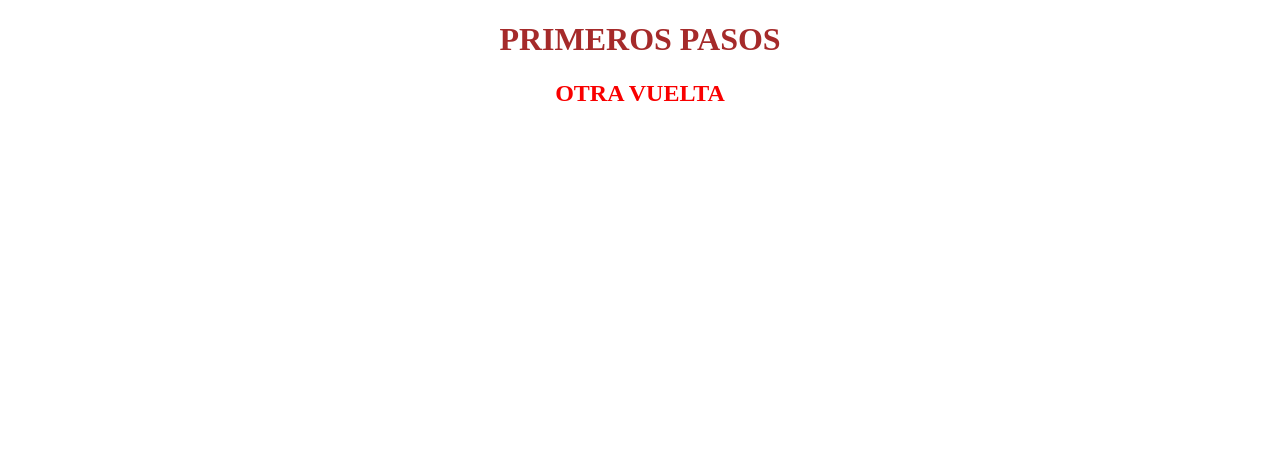
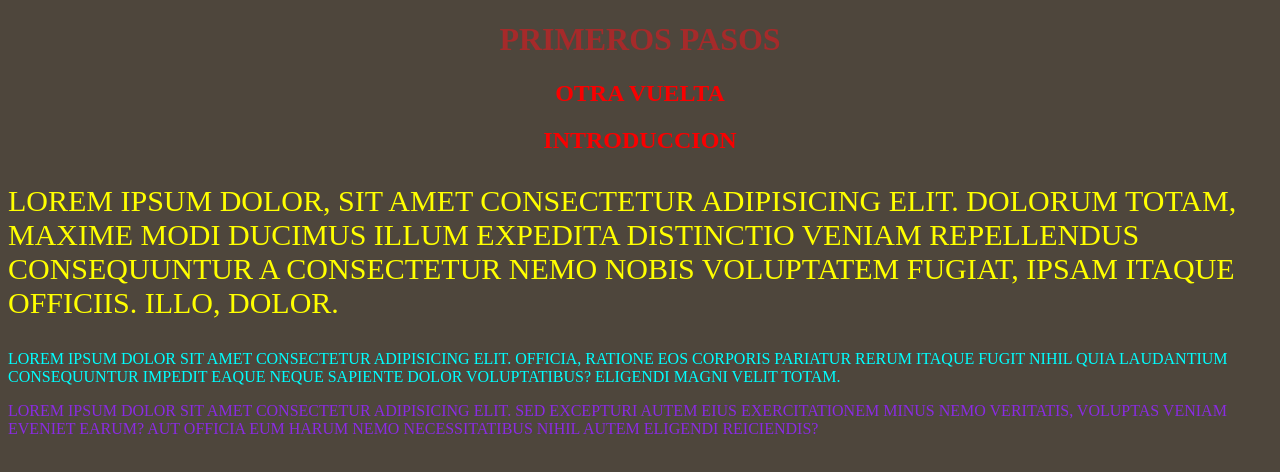
Before and after one commit to cilantech/CSS, a plain HTML site: page index.html in a window 1280 px wide. Drawn offline with Linux system fonts and the light colour scheme.

Commit message:
explicacion de seleccion de contenido clases y id

```diff
--- a/index.html
+++ b/index.html
@@ -1,5 +1,6 @@
 <!DOCTYPE html>
 <html lang="en">
+
 <head>
     <meta charset="UTF-8">
     <meta name="viewport" content="width=device-width, initial-scale=1.0">
@@ -7,6 +8,7 @@
     <link rel="stylesheet" href="./src/css/style.css">
 
 </head>
+
 <body>
     <header>
         <h1> primeros pasos</h1>
@@ -15,10 +17,22 @@
 
     </header>
     <main>
+        <h2>introduccion</h2>
+        <p id="parrafo1" class="trasformar-texto-en-mayuscula">Lorem ipsum dolor, sit amet consectetur adipisicing elit. Dolorum totam, maxime modi ducimus illum expedita
+            distinctio veniam repellendus consequuntur a consectetur nemo nobis voluptatem fugiat, ipsam itaque
+            officiis. Illo, dolor.</p>
+        <p id="parrafo2" class="trasformar-texto-en-mayuscula">Lorem ipsum dolor sit amet consectetur adipisicing elit. Officia, ratione eos corporis pariatur rerum itaque
+            fugit nihil quia laudantium consequuntur impedit eaque neque sapiente dolor voluptatibus? Eligendi magni
+            velit totam.</p>
+        <p id="parrafo3" class="trasformar-texto-en-mayuscula">Lorem ipsum dolor sit amet consectetur adipisicing elit. Sed excepturi autem eius exercitationem minus nemo
+            veritatis, voluptas veniam eveniet earum? Aut officia eum harum nemo necessitatibus nihil autem eligendi
+            reiciendis?</p>
+
 
     </main>
     <footer>
 
     </footer>
 </body>
+
 </html>
--- a/src/css/style.css
+++ b/src/css/style.css
@@ -1,11 +1,38 @@
-h1{
-        text-align: center;
-        color: brown;
-        text-transform: uppercase;
+body {
+    background-color: rgb(78, 70, 60);
 }
 
-h2{
+h1 {
+    text-align: center;
+    color: brown;
+    text-transform: uppercase;
+}
+
+h2 {
     text-align: center;
     color: rgb(249, 0, 0);
     text-transform: uppercase;
 }
+
+/* seleccion mediante etiqueta */
+/* p{
+    color: green;
+} */
+
+#parrafo1 {
+    color: yellow;
+    font-size: 30px;
+
+}
+
+#parrafo2 {
+    color: aqua;
+
+}
+
+#parrafo3{
+    color: blueviolet;
+}
+.trasformar-texto-en-mayuscula{
+    text-transform: uppercase;
+}
```
